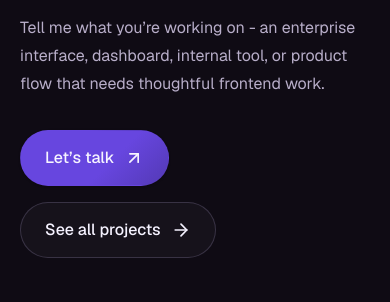
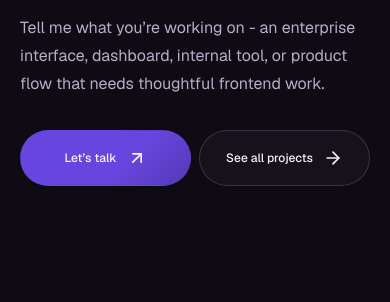
Before and after one commit to randhupaksi/rand-dev, a React (Vite) app: page / in a window 390 px wide. Shown: the part 6320-6622 px from the top of the page. Built offline with nearby package versions, Linux system fonts and the light colour scheme; no server answers.

Commit message:
fix(home): keep CTA buttons aligned on mobile

```diff
--- a/src/components/sections/home-cta-section.tsx
+++ b/src/components/sections/home-cta-section.tsx
@@ -32,17 +32,23 @@ export function HomeCtaSection() {
           {homeCta.description}
         </p>
 
-        <div data-reveal className="flex flex-wrap items-center gap-4">
+        <div data-reveal className="grid grid-cols-2 items-center gap-2 sm:flex sm:flex-wrap sm:gap-4">
           <Link
             to="/contact"
-            className={cn(buttonVariants({ variant: "primary", size: "lg" }), "group")}
+            className={cn(
+              buttonVariants({ variant: "primary", size: "lg" }),
+              "group w-full min-w-0 px-2 text-xs sm:w-auto sm:px-6 sm:text-base",
+            )}
           >
             {homeCta.primaryLabel}
             <ArrowUpRight className="size-5 transition-transform duration-300 group-hover:-translate-y-0.5 group-hover:translate-x-0.5" />
           </Link>
           <Link
             to="/projects"
-            className={cn(buttonVariants({ variant: "outline", size: "lg" }), "group")}
+            className={cn(
+              buttonVariants({ variant: "outline", size: "lg" }),
+              "group w-full min-w-0 px-2 text-xs sm:w-auto sm:px-6 sm:text-base",
+            )}
           >
             {homeCta.secondaryLabel}
             <ArrowRight className="size-5 transition-transform duration-300 group-hover:translate-x-0.5" />
```
